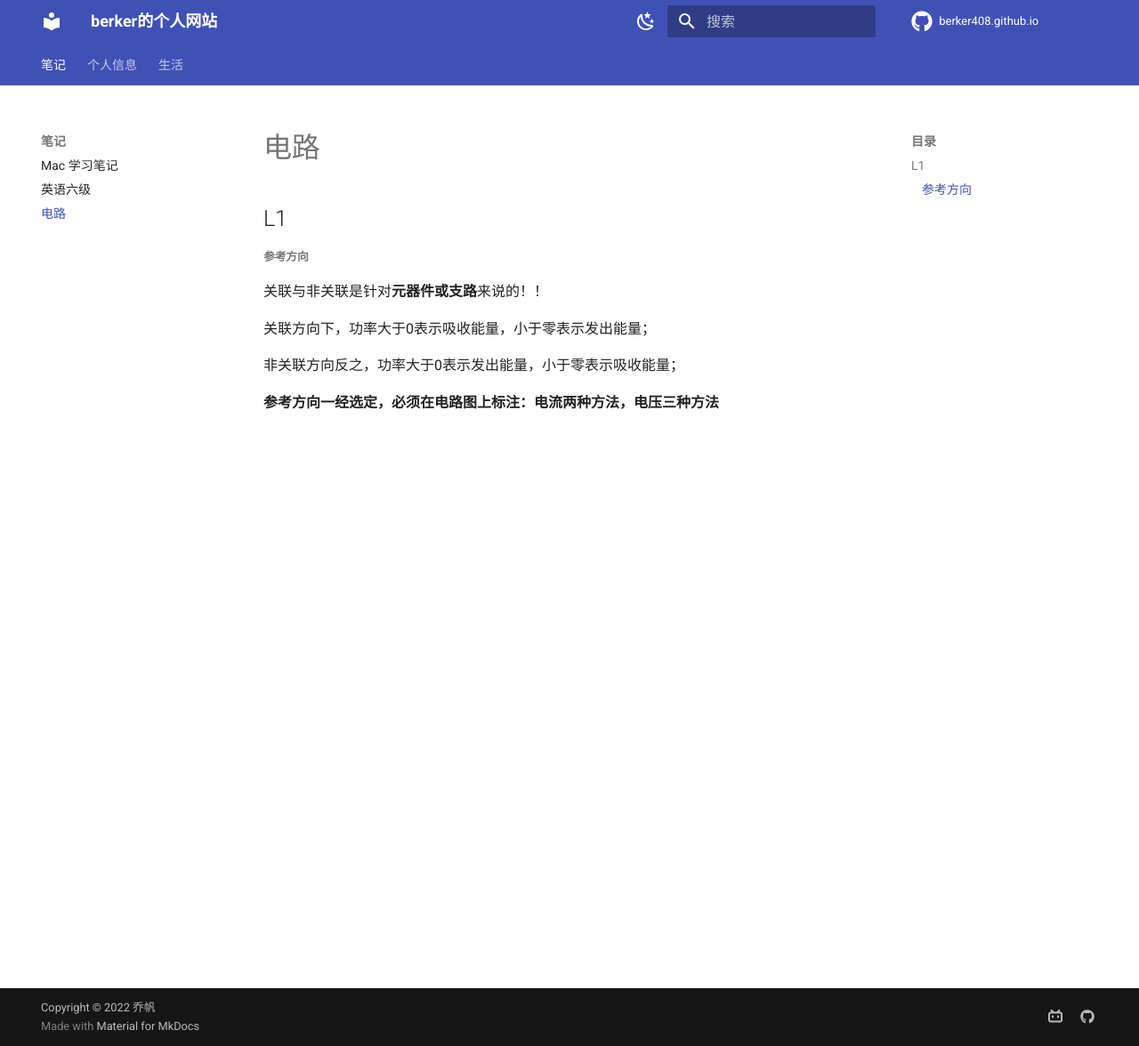
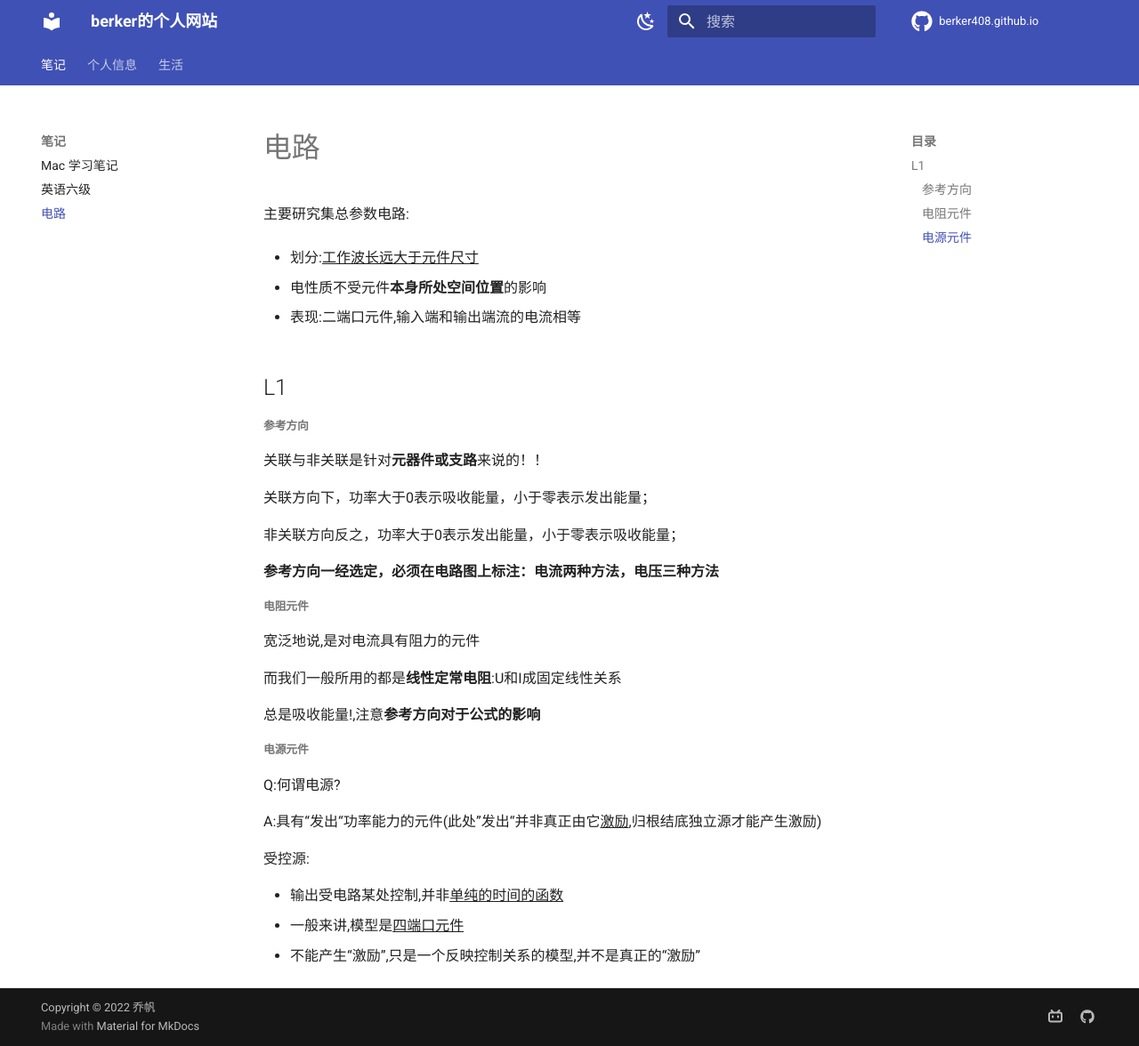
Before and after one commit to berker408/MySite, an MkDocs documentation site: the page built from docs/电路.md, in a window 1280 px wide and 1176 px high. Shown: the whole window at 89% size. Built offline with MkDocs 1.6.1 and Material for MkDocs 9.7.7, drawn with Linux system fonts in a browser that asks for light colours.

Commit message:
常规内容更新

```diff
--- a/docs/电路.md
+++ b/docs/电路.md
@@ -1,4 +1,12 @@
 # 电路
+
+主要研究集总参数电路:
+
+* 划分:<u>工作波长远大于元件尺寸</u>
+
+* 电性质不受元件**本身所处空间位置**的影响
+
+* 表现:二端口元件,输入端和输出端流的电流相等
 
 ## L1
 
@@ -11,3 +19,23 @@
 非关联方向反之，功率大于0表示发出能量，小于零表示吸收能量；
 
 **参考方向一经选定，必须在电路图上标注：电流两种方法，电压三种方法**
+
+###### 电阻元件
+
+宽泛地说,是对电流具有阻力的元件
+
+而我们一般所用的都是**线性定常电阻**:U和I成固定线性关系
+
+总是吸收能量!,注意**参考方向对于公式的影响**
+
+###### 电源元件
+
+Q:何谓电源?
+
+A:具有“发出“功率能力的元件(此处”发出“并非真正由它<u>激励</u>,归根结底独立源才能产生激励)
+
+受控源:
+
+* 输出受电路某处控制,并非<u>单纯的时间的函数</u>
+* 一般来讲,模型是<u>四端口元件</u>
+* 不能产生“激励”,只是一个反映控制关系的模型,并不是真正的“激励”
```
Also changed, not shown: docs/英语六级.md (+33 -0 lines).
